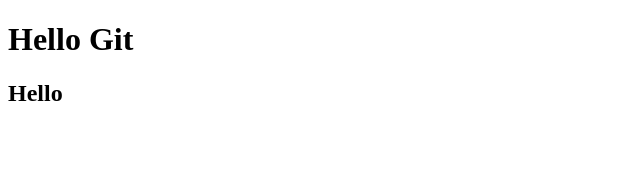
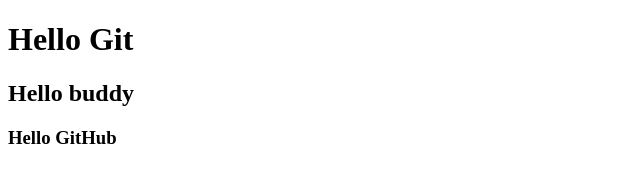
Before and after one commit to khristoev13/hillel_repository, a plain HTML site: page index.html in a window 1280 px wide. Shown: the whole page, without its empty margins (0-640 px from the left). Drawn offline with Linux system fonts and the light colour scheme.

Commit message:
h3 was added

```diff
--- a/index.html
+++ b/index.html
@@ -5,6 +5,7 @@
 	</head>
 	<body>
 	<h1>Hello Git</h1>
-	<h2>Hello</h2>
+	<h2>Hello buddy</h2>
+	<h3>Hello GitHub</h3>
 	</body>
 </html>
```
